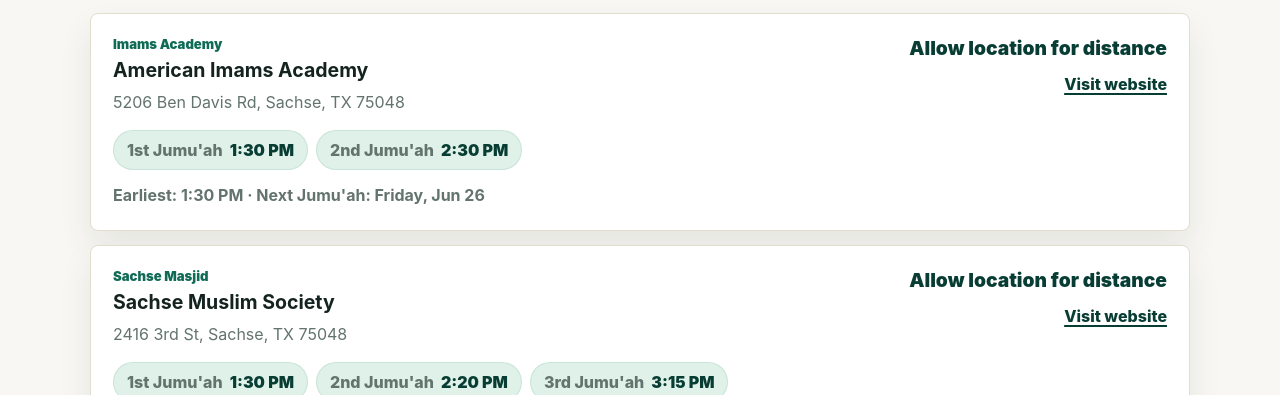
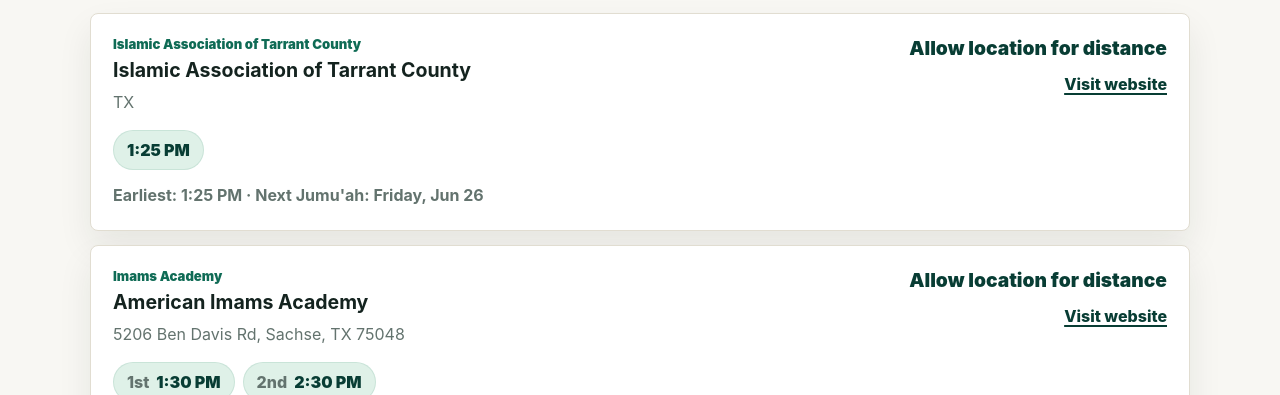
Before and after one commit to ryzdfw/jumuah-finder, a website: page index.html in a window 1280 px wide. Shown: the part 557-952 px from the top of the page. Drawn offline with Linux system fonts and the light colour scheme.

Commit message:
Update Jumuah data and footer disclaimer

```diff
--- a/index.html
+++ b/index.html
@@ -60,6 +60,14 @@
         </div>
         <div id="results" class="results"></div>
       </section>
+
+      <footer class="site-footer">
+        <p>
+          Jumu'ah Finder was created with an AI agent. Masjid details and prayer
+          times may be incomplete or inaccurate, so please verify with the masjid
+          before making plans.
+        </p>
+      </footer>
     </main>
 
     <script src="script.js"></script>
--- a/masjid-data.json
+++ b/masjid-data.json
@@ -22,11 +22,11 @@
       },
       "jumuahTimes": [
         {
-          "label": "1st Jumu'ah",
+          "label": "1st",
           "time": "1:45 PM"
         },
         {
-          "label": "2nd Jumu'ah",
+          "label": "2nd",
           "time": "3:15 PM"
         }
       ],
@@ -54,7 +54,7 @@
       },
       "jumuahTimes": [
         {
-          "label": "Khutbah",
+          "label": "Jumu'ah",
           "time": "1:45 PM"
         }
       ],
@@ -81,15 +81,15 @@
       },
       "jumuahTimes": [
         {
-          "label": "1st Jumu'ah",
+          "label": "1st",
           "time": "1:30 PM"
         },
         {
-          "label": "2nd Jumu'ah",
+          "label": "2nd",
           "time": "2:20 PM"
         },
         {
-          "label": "3rd Jumu'ah",
+          "label": "3rd",
           "time": "3:15 PM"
         }
       ],
@@ -116,11 +116,11 @@
       },
       "jumuahTimes": [
         {
-          "label": "1st Jumu'ah",
+          "label": "1st",
           "time": "1:30 PM"
         },
         {
-          "label": "2nd Jumu'ah",
+          "label": "2nd",
           "time": "2:30 PM"
         }
       ],
@@ -151,10 +151,6 @@
         {
           "label": "Jumu'ah",
           "time": "1:45 PM"
-        },
-        {
-          "label": "Iqamah",
-          "time": "2:15 PM"
         }
       ],
       "source": {
@@ -184,16 +180,22 @@
       "id": "islamic-centers-of-prosper-and-celina-icpc",
       "name": "Islamic Centers of Prosper and Celina - ICPC",
       "shortName": "Islamic Centers of Prosper and Celina - ICPC",
-      "website": "",
+      "website": "https://icpcmasjid.org/",
       "address": "2616 S Legacy Dr, Celina, TX 75009",
       "city": "Celina",
       "state": "TX",
-      "jumuahTimes": [],
+      "jumuahTimes": [
+        {
+          "label": "Jumu'ah",
+          "time": "2:00 PM"
+        }
+      ],
       "source": {
-        "type": "google maps list",
-        "checkedAt": "2026-06-20"
+        "type": "website",
+        "checkedAt": "2026-06-20",
+        "url": "https://icpcmasjid.org/"
       },
-      "notes": "Imported from a shared Google Maps list. Website and Jumu'ah times need research."
+      "notes": "Public homepage lists ICP Jumma khutbahs at 2:00 PM, 3:00 PM, and 4:00 PM, and Islamic Center of West Celina (2616 S Legacy Dr) khutbah at 2:00 PM. This record uses the West Celina address."
     },
     {
       "id": "sufaraa-mckinney",
@@ -213,15 +215,21 @@
       "id": "islamic-association-of-tarrant-county",
       "name": "Islamic Association of Tarrant County",
       "shortName": "Islamic Association of Tarrant County",
-      "website": "",
+      "website": "https://iatcmasjid.org/iatc/Home",
       "city": "",
       "state": "TX",
-      "jumuahTimes": [],
+      "jumuahTimes": [
+        {
+          "label": "Jumu'ah",
+          "time": "1:25 PM"
+        }
+      ],
       "source": {
-        "type": "google maps list",
-        "checkedAt": "2026-06-20"
+        "type": "website",
+        "checkedAt": "2026-06-20",
+        "url": "https://iatcmasjid.org/iatc/Home"
       },
-      "notes": "Imported from a shared Google Maps list. Website and Jumu'ah times need research."
+      "notes": "Public events section lists Friday Khutbah from 1:25 PM to 2:25 PM."
     },
     {
       "id": "dar-el-quran",
@@ -283,15 +291,21 @@
       "id": "dallas-diyanet-mosque",
       "name": "Dallas Diyanet Mosque",
       "shortName": "Dallas Diyanet Mosque",
-      "website": "",
+      "website": "https://tarfdallas.com/",
       "city": "",
       "state": "TX",
-      "jumuahTimes": [],
+      "jumuahTimes": [
+        {
+          "label": "Jumu'ah",
+          "time": "2:00 PM"
+        }
+      ],
       "source": {
-        "type": "google maps list",
-        "checkedAt": "2026-06-20"
+        "type": "website",
+        "checkedAt": "2026-06-20",
+        "url": "https://tarfdallas.com/"
       },
-      "notes": "Imported from a shared Google Maps list. Website and Jumu'ah times need research."
+      "notes": "Public homepage lists Jumu'ah Friday Prayer with khutbah at 2:00 PM and prayer at 2:30 PM."
     },
     {
       "id": "masjid-salahadeen",
@@ -661,15 +675,21 @@
       "id": "masjid-al-islam-dallas-tx",
       "name": "Masjid al-Islam - Dallas, TX",
       "shortName": "Masjid al-Islam - Dallas, TX",
-      "website": "",
+      "website": "https://masjidalislam.org/",
       "city": "",
       "state": "TX",
-      "jumuahTimes": [],
+      "jumuahTimes": [
+        {
+          "label": "Jumu'ah",
+          "time": "1:45 PM"
+        }
+      ],
       "source": {
-        "type": "google maps list",
-        "checkedAt": "2026-06-20"
+        "type": "website",
+        "checkedAt": "2026-06-20",
+        "url": "https://masjidalislam.org/"
       },
-      "notes": "Imported from a shared Google Maps list. Website and Jumu'ah times need research."
+      "notes": "Public homepage lists Jumu'ah Salat at 1:45 PM and notes it is held at the Beacon of Light Community Outreach Center during new masjid construction."
     },
     {
       "id": "euless-musalla",
@@ -899,15 +919,16 @@
       "id": "qalam-institute",
       "name": "Qalam Institute",
       "shortName": "Qalam Institute",
-      "website": "",
+      "website": "https://www.qalam.institute/",
       "city": "",
       "state": "TX",
       "jumuahTimes": [],
       "source": {
-        "type": "google maps list",
-        "checkedAt": "2026-06-20"
+        "type": "website",
+        "checkedAt": "2026-06-20",
+        "url": "https://www.qalam.institute/"
       },
-      "notes": "Imported from a shared Google Maps list. Website and Jumu'ah times need research."
+      "notes": "Website found. Static homepage text did not expose Jumu'ah times during this pass; needs rendered/manual verification if this location should remain in the finder."
     },
     {
       "id": "isra-foundation",
@@ -1039,15 +1060,21 @@
       "id": "keller-islamic-center-kic",
       "name": "Keller Islamic Center (KIC)",
       "shortName": "Keller Islamic Center (KIC)",
-      "website": "",
+      "website": "https://kellerislamiccenter.org/",
       "city": "",
       "state": "TX",
-      "jumuahTimes": [],
+      "jumuahTimes": [
+        {
+          "label": "Jumu'ah",
+          "time": "1:35 PM"
+        }
+      ],
       "source": {
-        "type": "google maps list",
-        "checkedAt": "2026-06-20"
+        "type": "website",
+        "checkedAt": "2026-06-20",
+        "url": "https://kellerislamiccenter.org/"
       },
-      "notes": "Imported from a shared Google Maps list. Website and Jumu'ah times need research."
+      "notes": "Public homepage lists Jumm'ah khutbah at 1:35 PM and iqama at 2:05 PM."
     },
     {
       "id": "islamic-association-mesquite",
@@ -1067,15 +1094,25 @@
       "id": "masjid-yaseen",
       "name": "Masjid Yaseen",
       "shortName": "Masjid Yaseen",
-      "website": "",
+      "website": "https://masjidyaseen.org/",
       "city": "",
       "state": "TX",
-      "jumuahTimes": [],
+      "jumuahTimes": [
+        {
+          "label": "1st",
+          "time": "1:30 PM"
+        },
+        {
+          "label": "2nd",
+          "time": "3:00 PM"
+        }
+      ],
       "source": {
-        "type": "google maps list",
-        "checkedAt": "2026-06-20"
+        "type": "website",
+        "checkedAt": "2026-06-20",
+        "url": "https://masjidyaseen.org/"
       },
-      "notes": "Imported from a shared Google Maps list. Website and Jumu'ah times need research."
+      "notes": "Public homepage lists 1st Jumu'ah at 1:30 PM with iqamah at 2:15 PM, and 2nd Jumu'ah at 3:00 PM with iqamah at 3:10 PM."
     },
     {
       "id": "mansfield-islamic-center",
@@ -1137,15 +1174,16 @@
       "id": "islamic-association-of-lewisville-flower-mound",
       "name": "Islamic Association of Lewisville & Flower Mound",
       "shortName": "Islamic Association of Lewisville & Flower Mound",
-      "website": "",
+      "website": "https://www.ialfm.org/",
       "city": "",
       "state": "TX",
       "jumuahTimes": [],
       "source": {
-        "type": "google maps list",
-        "checkedAt": "2026-06-20"
+        "type": "website",
+        "checkedAt": "2026-06-20",
+        "url": "https://www.ialfm.org/"
       },
-      "notes": "Imported from a shared Google Maps list. Website and Jumu'ah times need research."
+      "notes": "Website found. Static homepage text did not expose Jumu'ah times during this pass; needs rendered/manual verification."
     },
     {
       "id": "duncanville-islamic-center",
@@ -1207,15 +1245,16 @@
       "id": "islamic-association-of-north-texas-iant-masjid",
       "name": "Islamic Association of North Texas (IANT Masjid)",
       "shortName": "Islamic Association of North Texas (IANT Masjid)",
-      "website": "",
+      "website": "https://iant.com/",
       "city": "",
       "state": "TX",
       "jumuahTimes": [],
       "source": {
-        "type": "google maps list",
-        "checkedAt": "2026-06-20"
+        "type": "website",
+        "checkedAt": "2026-06-20",
+        "url": "https://iant.com/"
       },
-      "notes": "Imported from a shared Google Maps list. Website and Jumu'ah times need research."
+      "notes": "Website found. Static homepage text says IANT offers two Jumuah prayers at the main location and one at the ICNA Center, but the times were not exposed in static page text during this pass."
     },
     {
       "id": "mesquite-islamic-center-mic-mosque",
@@ -1249,29 +1288,40 @@
       "id": "islamic-center-of-southlake",
       "name": "Islamic Center of Southlake",
       "shortName": "Islamic Center of Southlake",
-      "website": "",
+      "website": "https://www.icstx.org/",
       "city": "",
       "state": "TX",
       "jumuahTimes": [],
       "source": {
-        "type": "google maps list",
-        "checkedAt": "2026-06-20"
+        "type": "website",
+        "checkedAt": "2026-06-20",
+        "url": "https://www.icstx.org/"
       },
-      "notes": "Imported from a shared Google Maps list. Website and Jumu'ah times need research."
+      "notes": "Website found. Static homepage text did not expose Jumu'ah times during this pass; needs rendered/manual verification."
     },
     {
       "id": "islamic-center-of-irving",
       "name": "Islamic Center of Irving",
       "shortName": "Islamic Center of Irving",
-      "website": "",
+      "website": "https://www.irvingmasjid.org/",
       "city": "",
       "state": "TX",
-      "jumuahTimes": [],
+      "jumuahTimes": [
+        {
+          "label": "1st",
+          "time": "2:00 PM"
+        },
+        {
+          "label": "2nd",
+          "time": "3:15 PM"
+        }
+      ],
       "source": {
-        "type": "google maps list",
-        "checkedAt": "2026-06-20"
+        "type": "website",
+        "checkedAt": "2026-06-20",
+        "url": "https://www.irvingmasjid.org/"
       },
-      "notes": "Imported from a shared Google Maps list. Website and Jumu'ah times need research."
+      "notes": "Public homepage lists 1st Jumu'ah at 2:00 PM with iqamah at 2:25 PM, and 2nd Jumu'ah at 3:15 PM with iqamah at 3:40 PM."
     },
     {
       "id": "icc-islamic-center-of-coppell",
@@ -1305,99 +1355,138 @@
       "id": "islamic-association-of-collin-county-plano-mosque",
       "name": "Islamic Association of Collin County (Plano Mosque)",
       "shortName": "Islamic Association of Collin County (Plano Mosque)",
-      "website": "",
+      "website": "https://planomasjid.org/",
       "city": "",
       "state": "TX",
-      "jumuahTimes": [],
+      "jumuahTimes": [
+        {
+          "label": "1st",
+          "time": "1:45 PM"
+        },
+        {
+          "label": "2nd",
+          "time": "3:00 PM"
+        }
+      ],
       "source": {
-        "type": "google maps list",
-        "checkedAt": "2026-06-20"
+        "type": "website",
+        "checkedAt": "2026-06-20",
+        "url": "https://planomasjid.org/"
       },
-      "notes": "Imported from a shared Google Maps list. Website and Jumu'ah times need research."
+      "notes": "Public homepage prayer table lists First Jummah Khutba at 1:45 PM and Second Jummah Khutba at 3:00 PM."
     },
     {
       "id": "mas-islamic-center-of-dallas",
       "name": "MAS Islamic Center Of Dallas",
       "shortName": "MAS Islamic Center Of Dallas",
-      "website": "",
+      "website": "https://masdfw.org/",
       "city": "",
       "state": "TX",
-      "jumuahTimes": [],
+      "jumuahTimes": [
+        {
+          "label": "Jumu'ah",
+          "time": "1:30 PM"
+        }
+      ],
       "source": {
-        "type": "google maps list",
-        "checkedAt": "2026-06-20"
+        "type": "website",
+        "checkedAt": "2026-06-20",
+        "url": "https://masdfw.org/"
       },
-      "notes": "Imported from a shared Google Maps list. Website and Jumu'ah times need research."
+      "notes": "Public homepage prayer table lists Friday adhaan at 1:30 PM; no separate Friday iqamah was captured in static text."
     },
     {
       "id": "islamic-center-of-frisco",
       "name": "Islamic Center of Frisco",
       "shortName": "Islamic Center of Frisco",
-      "website": "",
+      "website": "https://www.friscomasjid.org/",
       "city": "",
       "state": "TX",
       "jumuahTimes": [],
       "source": {
-        "type": "google maps list",
-        "checkedAt": "2026-06-20"
+        "type": "website",
+        "checkedAt": "2026-06-20",
+        "url": "https://www.friscomasjid.org/"
       },
-      "notes": "Imported from a shared Google Maps list. Website and Jumu'ah times need research."
+      "notes": "Website found. Static homepage text notes Friday access opens early for Jummah, but did not expose Jumu'ah times during this pass; needs rendered/manual verification."
     },
     {
       "id": "valley-ranch-islamic-center-vric",
       "name": "Valley Ranch Islamic Center (VRIC)",
       "shortName": "Valley Ranch Islamic Center (VRIC)",
-      "website": "",
+      "website": "https://vric.org/",
       "city": "",
       "state": "TX",
       "jumuahTimes": [],
       "source": {
-        "type": "google maps list",
-        "checkedAt": "2026-06-20"
+        "type": "website",
+        "checkedAt": "2026-06-20",
+        "url": "https://vric.org/"
       },
-      "notes": "Imported from a shared Google Maps list. Website and Jumu'ah times need research."
+      "notes": "Website found. Static homepage text mentions Jummah at VRIC, but did not expose a Jumu'ah time during this pass; needs rendered/manual verification."
     },
     {
       "id": "islamic-center-of-quad-cities",
       "name": "Islamic Center of Quad Cities",
       "shortName": "Islamic Center of Quad Cities",
-      "website": "",
+      "website": "https://icqcmasjid.org/",
       "city": "",
       "state": "TX",
-      "jumuahTimes": [],
+      "jumuahTimes": [
+        {
+          "label": "1st",
+          "time": "1:45 PM"
+        },
+        {
+          "label": "2nd",
+          "time": "2:45 PM"
+        }
+      ],
       "source": {
-        "type": "google maps list",
-        "checkedAt": "2026-06-20"
+        "type": "website",
+        "checkedAt": "2026-06-20",
+        "url": "https://icqcmasjid.org/"
       },
-      "notes": "Imported from a shared Google Maps list. Website and Jumu'ah times need research."
+      "notes": "Public homepage prayer widget lists Jumu'ah 1 at 1:45 PM with iqamah at 2:05 PM, and Jumu'ah 2 at 2:45 PM with iqamah at 3:05 PM."
     },
     {
       "id": "mckinney-islamic-association",
       "name": "McKinney Islamic Association",
       "shortName": "McKinney Islamic Association",
-      "website": "",
+      "website": "https://www.mckinneymasjid.org/",
       "city": "",
       "state": "TX",
       "jumuahTimes": [],
       "source": {
-        "type": "google maps list",
-        "checkedAt": "2026-06-20"
+        "type": "website",
+        "checkedAt": "2026-06-20",
+        "url": "https://www.mckinneymasjid.org/"
       },
-      "notes": "Imported from a shared Google Maps list. Website and Jumu'ah times need research."
+      "notes": "Website found. Public homepage states MIA offers 3 Jumu'ah khutbah times, but the actual times were not exposed in static page text and need rendered/manual verification."
     },
     {
       "id": "islamic-association-of-allen",
       "name": "Islamic Association of Allen",
       "shortName": "Islamic Association of Allen",
-      "website": "",
+      "website": "https://allenmasjid.com/",
       "city": "",
       "state": "TX",
-      "jumuahTimes": [],
+      "jumuahTimes": [
+        {
+          "label": "1st",
+          "time": "2:00 PM"
+        },
+        {
+          "label": "2nd",
+          "time": "3:30 PM"
+        }
+      ],
       "source": {
-        "type": "google maps list",
-        "checkedAt": "2026-06-20"
+        "type": "website",
+        "checkedAt": "2026-06-20",
+        "url": "https://allenmasjid.com/"
       },
-      "notes": "Imported from a shared Google Maps list. Website and Jumu'ah times need research."
+      "notes": "Public homepage lists Khutbah 1 at 2:00 PM and Khutbah 2 at 3:30 PM."
     }
   ]
 }
--- a/script.js
+++ b/script.js
@@ -130,12 +130,14 @@ function renderTimes(times) {
     return '<li class="time-pill stale">Needs manual check</li>';
   }
 
+  const showLabels = times.length > 1;
+
   return times
     .map(
       (entry) =>
-        `<li class="time-pill"><span>${escapeHtml(entry.label)}</span>${escapeHtml(
-          entry.time,
-        )}</li>`,
+        `<li class="time-pill">${
+          showLabels ? `<span>${escapeHtml(entry.label)}</span>` : ""
+        }${escapeHtml(entry.time)}</li>`,
     )
     .join("");
 }
--- a/styles.css
+++ b/styles.css
@@ -360,6 +360,20 @@ label {
   background: rgba(255, 253, 248, 0.75);
 }
 
+.site-footer {
+  margin-top: 34px;
+  border-top: 1px solid var(--line);
+  padding-top: 18px;
+  color: var(--muted);
+  font-size: 0.92rem;
+  line-height: 1.6;
+}
+
+.site-footer p {
+  max-width: 72ch;
+  margin-bottom: 0;
+}
+
 @media (max-width: 760px) {
   .app-shell {
     width: min(100% - 24px, 1100px);
```
